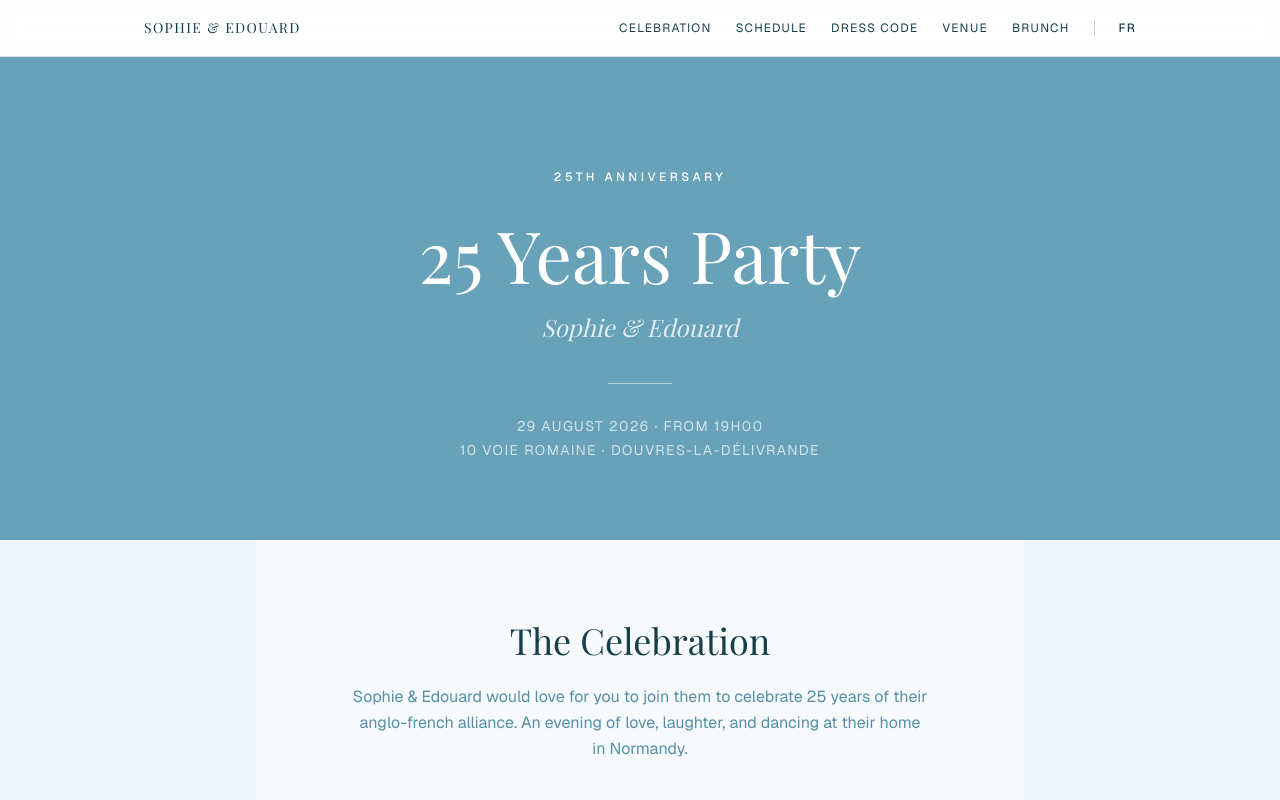
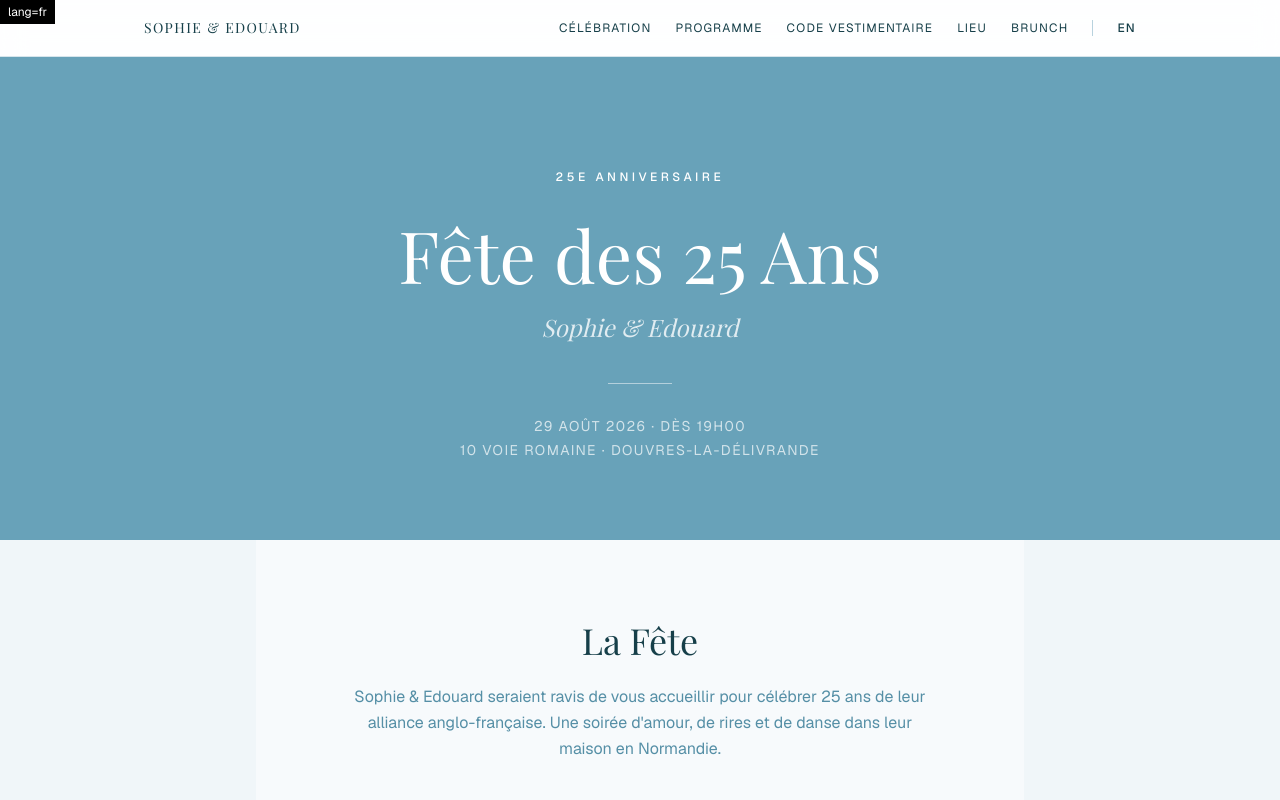
Before and after one commit to HenraL/anniversary, a Next.js app in the folder anniversary/: page / in a window 1280 px wide. Shown: the top 800 px of the page. Built offline with nearby package versions, Linux system fonts and the light colour scheme; a web font is replaced by a local one.

Commit message:
[UPDATE] the website to be a static version so that it is compatible with github pages

```diff
--- a/anniversary/next.config.mjs
+++ b/anniversary/next.config.mjs
@@ -1,5 +1,6 @@
 /** @type {import('next').NextConfig} */
 const nextConfig = {
+  output: 'export',
   turbopack: {
     root: import.meta.dirname,
   },
--- a/anniversary/src/app/page.tsx
+++ b/anniversary/src/app/page.tsx
@@ -1,5 +1,6 @@
-import type { ReactNode } from "react";
-import { headers } from "next/headers";
+"use client";
+
+import { useState, useEffect } from "react";
 
 interface ScheduleItem {
   time: string;
@@ -82,21 +83,20 @@ const content: Record<Lang, Content> = {
 
 const navIds = ["celebration", "schedule", "dress-code", "venue", "brunch"];
 
-export default async function Home({
-  searchParams,
-}: {
-  searchParams: Promise<{ lang?: string }>;
-}) {
-  const { lang: urlLang } = await searchParams;
+export default function Home() {
+  const [lang, setLang] = useState<Lang>("fr");
 
-  let lang: Lang;
-  if (urlLang === "en" || urlLang === "fr") {
-    lang = urlLang;
-  } else {
-    const headersList = await headers();
-    const accept = headersList.get("accept-language") || "";
-    const browserLang = accept.split(",")[0]?.split("-")[0]?.toLowerCase();
-    lang = browserLang === "fr" ? "fr" : "en";
+  useEffect(() => {
+    const params = new URLSearchParams(window.location.search);
+    const l = params.get("lang");
+    if (l === "en" || l === "fr") setLang(l);
+  }, []);
+
+  function toggleLang(e: React.MouseEvent) {
+    e.preventDefault();
+    const next: Lang = lang === "en" ? "fr" : "en";
+    setLang(next);
+    window.history.replaceState(null, "", `?lang=${next}`);
   }
 
   const t = content[lang];
@@ -108,7 +108,10 @@ export default async function Home({
   }));
 
   return (
-        <div className="font-sans text-anniversary-900 min-h-screen">
+    <div key={lang} className="font-sans text-anniversary-900 min-h-screen">
+      <div className="fixed top-0 left-0 z-[100] bg-black text-white text-xs px-2 py-1">
+        lang={lang}
+      </div>
       {/* ── Sticky top bar ── */}
       <header className="sticky top-0 z-50 bg-white/90 backdrop-blur-md border-b border-anniversary-100">
         <div className="max-w-5xl mx-auto px-4 h-14 flex items-center justify-between">
@@ -133,6 +136,7 @@ export default async function Home({
             <span className="w-px h-4 bg-anniversary-200" />
             <a
               href={`?lang=${otherLang}`}
+              onClick={toggleLang}
               className="font-medium text-blue-dark hover:text-blue-card transition-colors"
             >
               {otherLang.toUpperCase()}
@@ -143,6 +147,7 @@ export default async function Home({
           <div className="flex md:hidden items-center gap-3">
             <a
               href={`?lang=${otherLang}`}
+              onClick={toggleLang}
               className="text-xs font-medium text-blue-dark hover:text-blue-card transition-colors uppercase"
             >
               {otherLang.toUpperCase()}
@@ -189,8 +194,6 @@ export default async function Home({
             10 Voie Romaine · Douvres-la-Délivrande
           </p>
         </section>
-
-
 
         {/* ── Celebration ── */}
         <Section id="celebration" className="bg-white/50">
```
